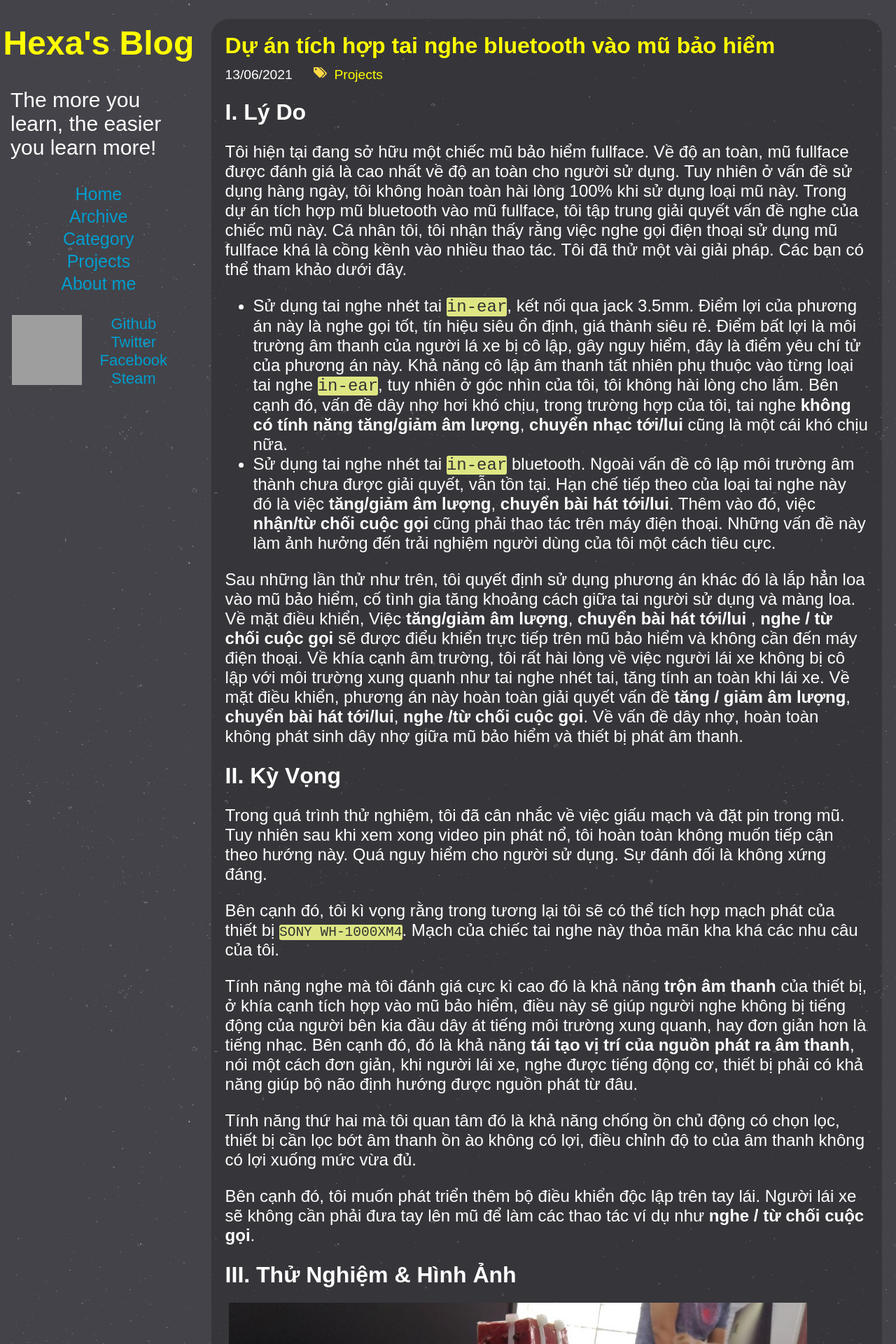
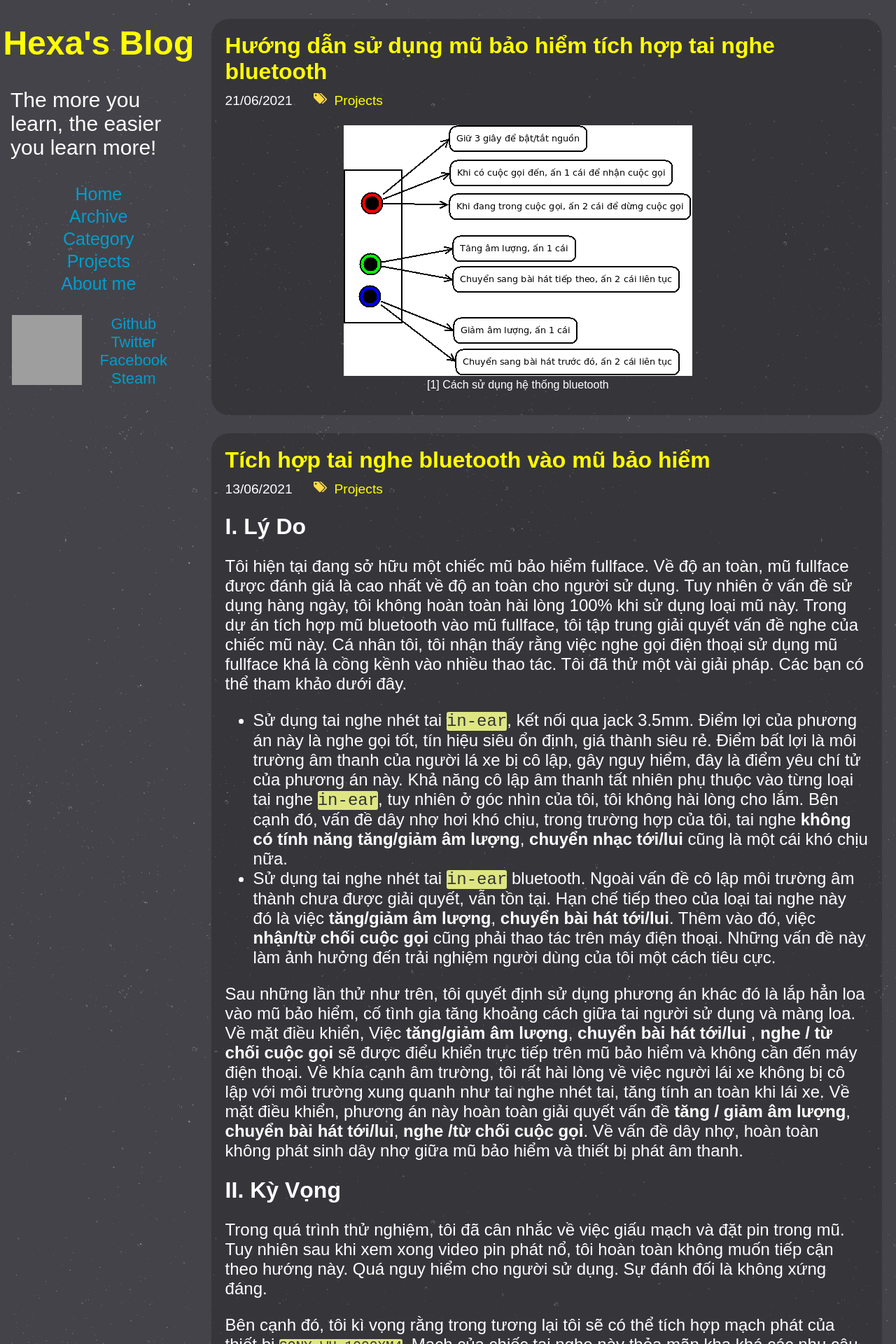
Before and after one commit to nguyenvinhlinh/nguyenvinhlinh.github.io, a Jekyll site: the page built from index.html, in a window 1280 px wide. Shown: the top 1920 px of the page at 70% size. Built offline with Jekyll 4.4.1, drawn with Linux system fonts in a browser that asks for light colours; the list of posts is cut into pages by our own code; some of the changed text lies outside the part shown; grey boxes are pictures that could not be loaded.

Commit message:
add new post

```diff
--- a/_posts/2021-06-12-Du-an-tich-hop-tai-nghe-bluetooth-vao-mu-bao-hiem.md
+++ b/_posts/2021-06-12-Du-an-tich-hop-tai-nghe-bluetooth-vao-mu-bao-hiem.md
@@ -1,6 +1,6 @@
 ---
 layout: post
-title: "Dự án tích hợp tai nghe bluetooth vào mũ bảo hiểm"
+title: "Tích hợp tai nghe bluetooth vào mũ bảo hiểm"
 date: 2021-06-12 23:35:14
 tags:
 - bluetooth
--- /dev/null
+++ b/_posts/2021-06-20-Huong-dan-su-dung-mu-bao-hiem-tich-hop-bluetooth.md
@@ -0,0 +1,12 @@
+---
+layout: post
+title: "Hướng dẫn sử dụng mũ bảo hiểm tích hợp tai nghe bluetooth"
+date: 2021-06-20 17:38:57
+tags:
+- bluetooth
+- helmet
+categories: Projects
+comments: false
+---
+
+{% include image.html url="/image/posts/2021-06-20-Huong-dan-su-dung-mu-bao-hiem-tich-hop-bluetooth/1.png" description="[1] Cách sử dụng hệ thống bluetooth" %}
```
Also changed, not shown: image/posts/2021-06-20-Huong-dan-su-dung-mu-bao-hiem-tich-hop-bluetooth/1.png (added).
